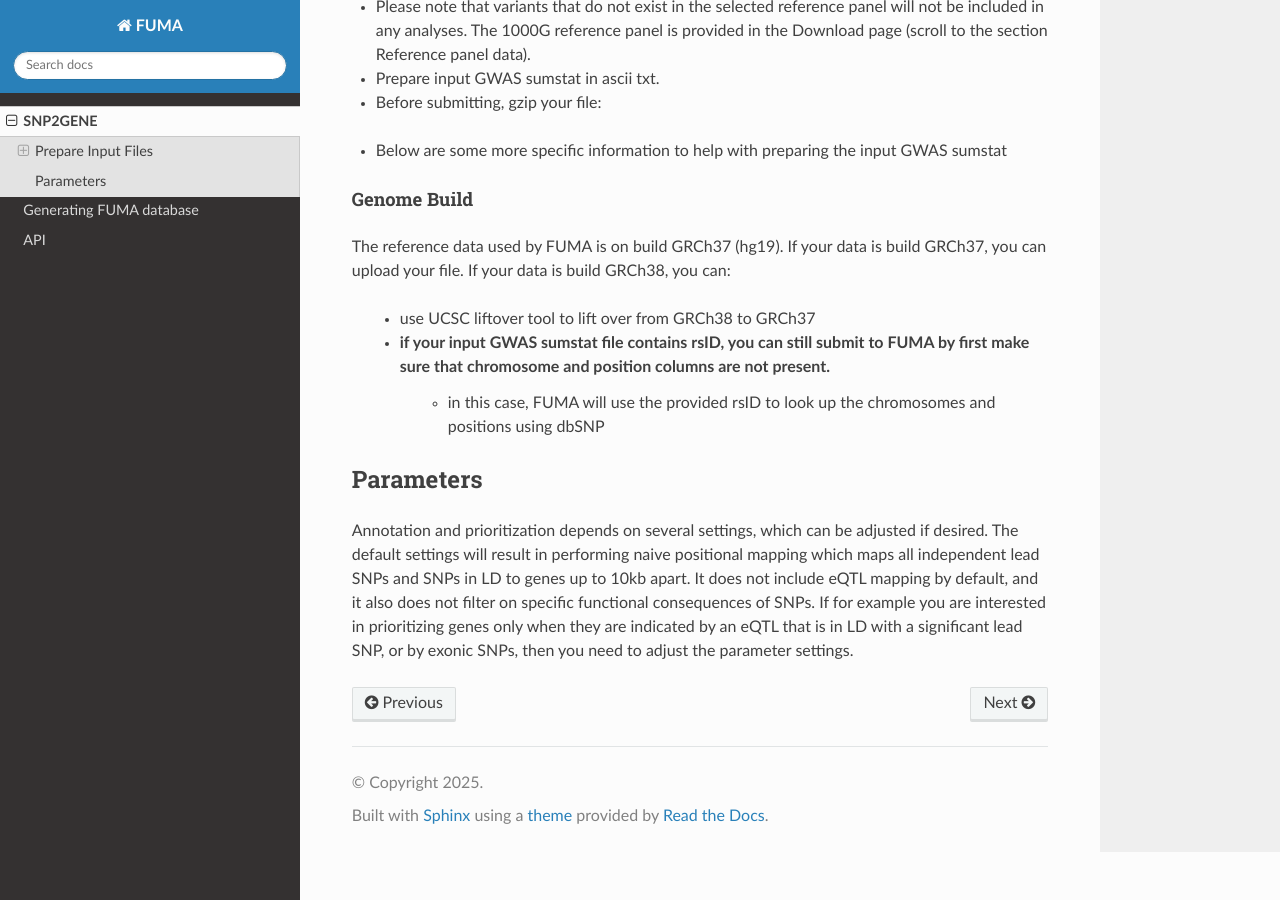
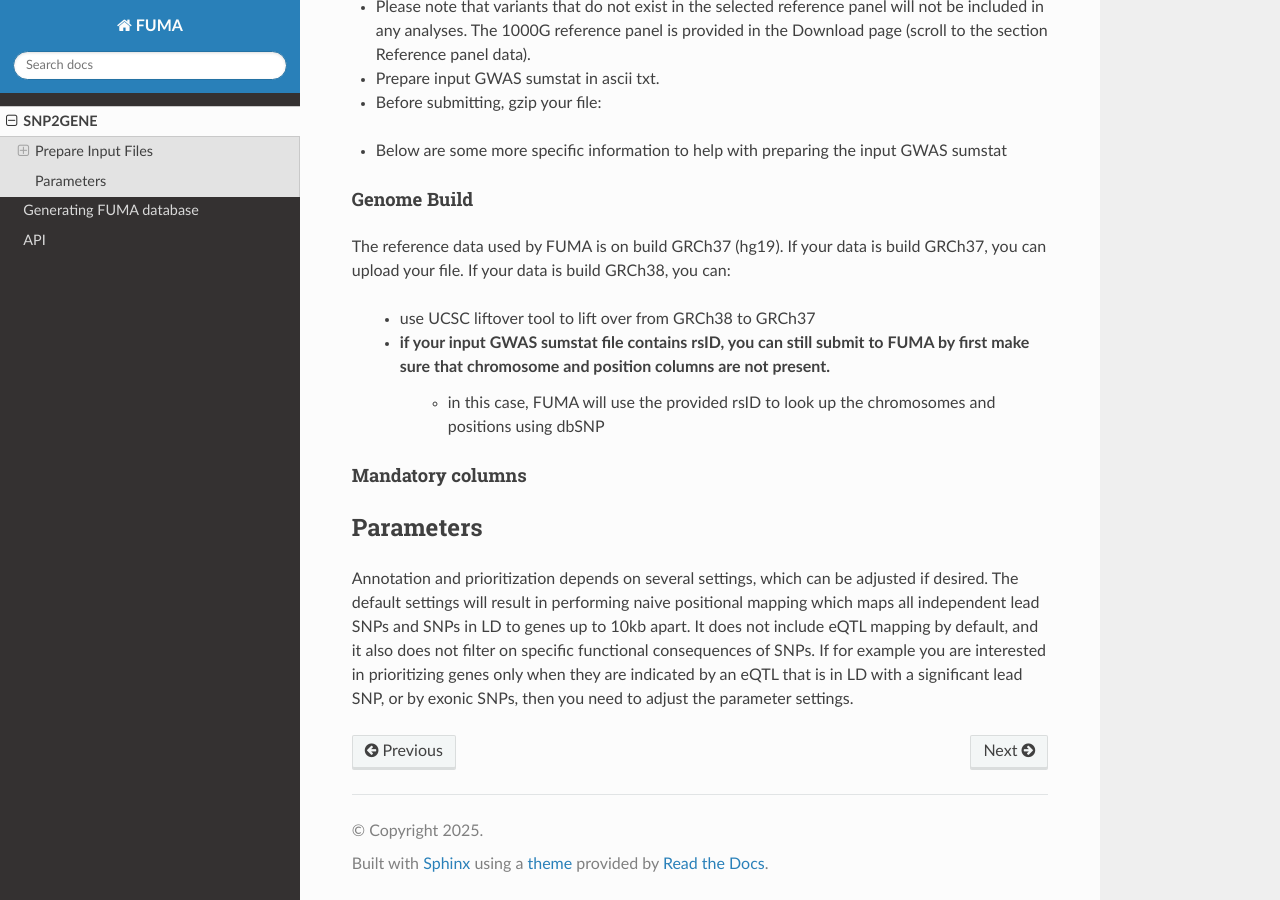
Before and after one commit to tanyaphung/fuma_docs, a Sphinx documentation site: the page built from docs/source/snp2gene.rst, in a window 1280 px wide and 900 px high, scrolled down 583 px. Built offline with Sphinx 7.4.7 and the Read the Docs theme 3.1.0, drawn with Linux system fonts in a browser that asks for light colours.

Commit message:
test_reference

```diff
--- a/docs/source/snp2gene.rst
+++ b/docs/source/snp2gene.rst
@@ -14,7 +14,7 @@ Overview
 
 - GWAS summary statistics (GWAS sumstat) is a mandatory input of SNP2GENE module.
 - FUMA accepts various types of format. For example, PLINK, SNPTEST, and METAL output formats can be used as is.
-- Otherwise, the input GWAS sumstat has to have these columns (more information in the `Mandatory columns` section):
+- Otherwise, the input GWAS sumstat has to have these columns (more information in the :ref:`mandatory_columns` section):
    - chromosome, position (in hg19), and p values OR
    - rsID and p values
 - Every row should contain information for one SNP.
@@ -38,7 +38,9 @@ If your data is build GRCh38, you can:
       - in this case, FUMA will use the provided rsID to look up the chromosomes and positions using dbSNP
 
 
-
+.. _mandatory_columns:
+Mandatory columns
+^^^^^^^^^^^^^^^^^
 
 Parameters
 ----------
```
